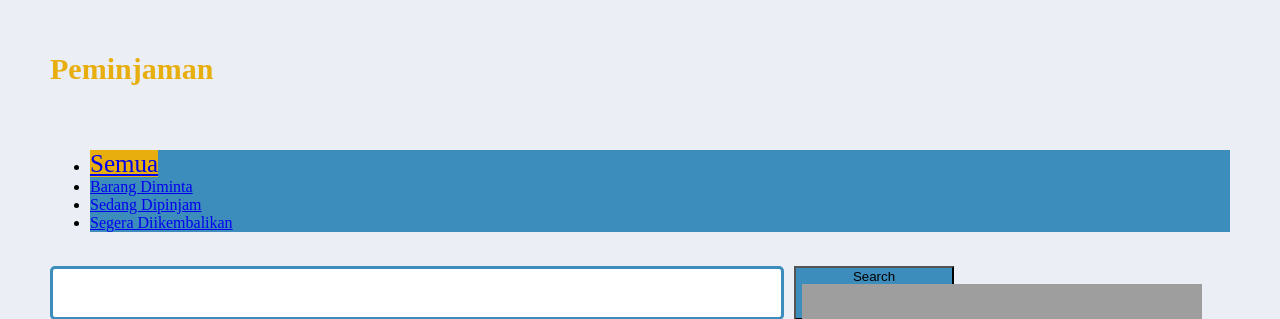
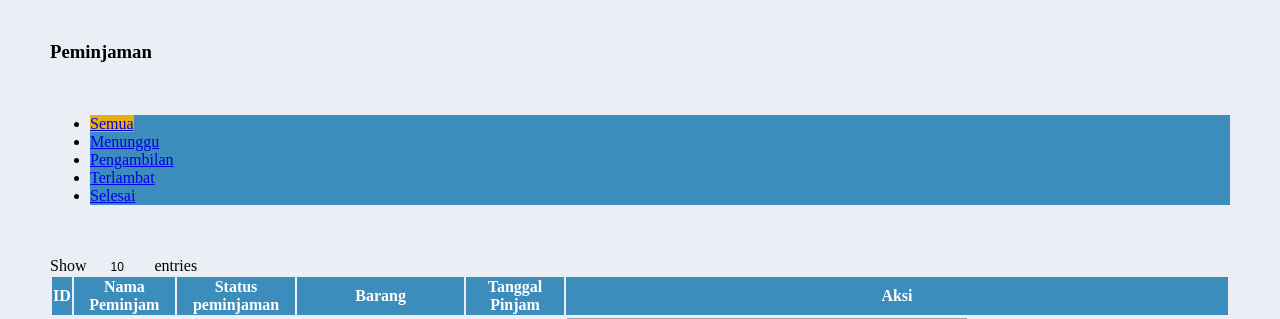
Before and after one commit to fighaz/puhsepuh_inventory_2d, a PHP site: page /admin/riwayat_peminjaman.php in a window 1280 px wide. Shown: the top 319 px of the page. Run offline with PHP 8.4, Linux system fonts and the light colour scheme; grey boxes are pictures that could not be loaded.

Commit message:
beberapa perbaikan tampilan(ada beberapa yang gabisa ganti font sama ukurannya aku gatau jir dah kucoba pke bootstrap sama css tetep aja

```diff
--- a/app/views/admin/index.php
+++ b/app/views/admin/index.php
@@ -64,6 +64,8 @@
   <h2>Selamat Datang</h2>
   <p>Berikut adalah peminjaman barang yang diajukan di website</p>
   <!-- SearchBar -->
+
+
   <div class="d-flex flex-row mb-2 entries-control">
     Show
     <input type="number" id="num-of-entries" class="form-control form-control-sm" value="10" min="1" max="100">
@@ -92,7 +94,7 @@
         </tr>
       <?php else:
         foreach ($data['pnj'] as $pnj): ?>
-          <tr class="bg-white">
+          <tr class="bg-white align-middle">
             <td>
               <?= $pnj['id_peminjaman']; ?>
             </td>
--- a/app/views/admin/riwayat_peminjaman.php
+++ b/app/views/admin/riwayat_peminjaman.php
@@ -8,15 +8,6 @@
 
     .content {
       padding: 14px 42px 14px 42px;
-    }
-    .content h2 {
-      font-size: 40px;
-      color: #E7AE0E;
-    }
-
-    .content h3 {
-      font-size: 30px;
-      color: #E7AE0E;
     }
 
     .content p {
@@ -33,32 +24,11 @@
 
     }
 
-    thead th {
-      border: 2px solid #fff;
-      color: #3C8DBB;
-    }
-
-    tbody {
-      text-align: center;
-    }
-    /* td, th {
-      color: #3C8DBB;
-    }
-
-    tbody tr:nth-child(odd) {
-    background-color: #EBEFF5;
-    }
-
-    tbody tr:nth-child(even) {
-    background-color: #fff;
-    } */
-
     tbody td {
       border-bottom: 1px solid #3C8DBB;
     }
     .nav-pills .nav-link.active {
         background-color: #E7AE0E;
-        font-size: 25;
     }
     .nav-item  {
         background-color: #3C8DBB !important;
@@ -89,25 +59,21 @@
             <a class="nav-link active bg-accent" aria-current="page" href="#">Semua</a>
         </li>
         <li class="nav-item">
-        <a class="nav-link text-white" href="#">Barang Diminta</a>
+            <a class="nav-link text-white" href="#">Menunggu</a>
         </li>
         <li class="nav-item">
-        <a class="nav-link text-white" href="#">Sedang Dipinjam</a>
+            <a class="nav-link text-white" href="#">Pengambilan</a>
+        </li>
+        <li class="nav-item">
+            <a class="nav-link text-white" href="#">Terlambat</a>
         </li>
         <li class="nav-item rounded-end">
-        <a class="nav-link text-white" href="#">Segera Diikembalikan</a>
+            <a class="nav-link text-white" href="#">Selesai</a>
         </li>
         </ul>
     <br>
 
-    <!-- HTML -->
-    <div class="search">
-      <input type="text" class="form-control">
-      <button class="btn btn-primary">
-        Search <i class="fa fa-search"></i>
-        <img src="asset/search.svg" alt="">
-      </button>
-    </div>
+    <!-- Search bar -->
 
     <style>
       /* Search */
@@ -142,7 +108,7 @@
   <input type="number" id="num-of-entries" class="form-control form-control-sm" value="10" min="1" max="100">
   entries
 </div>
-<table class="table table-hover table-bordered">
+<table class="table table-hover">
   <thead class="">
     <tr class="bg-primary">
       <th>ID</th>
@@ -217,8 +183,12 @@
           <td>Remote</td><s></s>
           <td>19/10/2023</td>
           <td>
-            <a href="" class="icon_rincian"><img src="asset/rincian.svg" alt="rincian"></a>
-            <a href="" class="icon_selesai"><img src="asset/selesai.svg" alt="Selesai"></a>
+            <a href="" class="icon_rincian"><svg xmlns="http://www.w3.org/2000/svg" width="35" height="35" viewBox="0 0 35 35" fill="none">
+  <path d="M16.417 25.4167H19.417V16.4167H16.417V25.4167ZM17.917 13.4167C18.342 13.4167 18.6985 13.2727 18.9865 12.9847C19.2745 12.6967 19.418 12.3407 19.417 11.9167C19.417 11.4917 19.273 11.1357 18.985 10.8487C18.697 10.5617 18.341 10.4177 17.917 10.4167C17.492 10.4167 17.136 10.5607 16.849 10.8487C16.562 11.1367 16.418 11.4927 16.417 11.9167C16.417 12.3417 16.561 12.6982 16.849 12.9862C17.137 13.2742 17.493 13.4177 17.917 13.4167ZM17.917 32.9167C15.842 32.9167 13.892 32.5227 12.067 31.7347C10.242 30.9467 8.65449 29.8782 7.30449 28.5292C5.95449 27.1792 4.88599 25.5917 4.09899 23.7667C3.31199 21.9417 2.91799 19.9917 2.91699 17.9167C2.91699 15.8417 3.31099 13.8917 4.09899 12.0667C4.88699 10.2417 5.95549 8.65419 7.30449 7.30419C8.65449 5.95419 10.242 4.88569 12.067 4.09869C13.892 3.31169 15.842 2.91769 17.917 2.91669C19.992 2.91669 21.942 3.31069 23.767 4.09869C25.592 4.88669 27.1795 5.95519 28.5295 7.30419C29.8795 8.65419 30.9485 10.2417 31.7365 12.0667C32.5245 13.8917 32.918 15.8417 32.917 17.9167C32.917 19.9917 32.523 21.9417 31.735 23.7667C30.947 25.5917 29.8785 27.1792 28.5295 28.5292C27.1795 29.8792 25.592 30.9482 23.767 31.7362C21.942 32.5242 19.992 32.9177 17.917 32.9167Z" fill="#E7AE0E"/>
+</svg></a>
+            <a href="" class="icon_selesai"><svg xmlns="http://www.w3.org/2000/svg" width="30" height="30" viewBox="0 0 30 30" fill="none">
+  <path d="M15 0C6.75 0 0 6.75 0 15C0 23.25 6.75 30 15 30C23.25 30 30 23.25 30 15C30 6.75 23.25 0 15 0ZM12 22.5L4.5 15L6.615 12.885L12 18.255L23.385 6.87L25.5 9L12 22.5Z" fill="#00B152"/>
+</svg></a>
           </td>
         </tr>
       </tbody>
--- a/app/views/templates/searchbar.php
+++ b/app/views/templates/searchbar.php
@@ -1,7 +1,7 @@
 <!-- HTML -->
 <div class="search">
         <input type="text" class="form-control form-control-lg">
-        <button class="btn btn-primary">
+        <button class="btn btn-primary text-white">
         Search <i class="fa fa-search"></i>
         <img src="asset/search.svg" alt="">
 <!-- Belum ada -->
--- a/app/views/user/proses.php
+++ b/app/views/user/proses.php
@@ -196,7 +196,7 @@
 
 </script>
 <style>
-    body {
+    * {
         font-family: 'Montserrat';
     }
 
```
Lines whose indentation alone changed are shown as unchanged.
